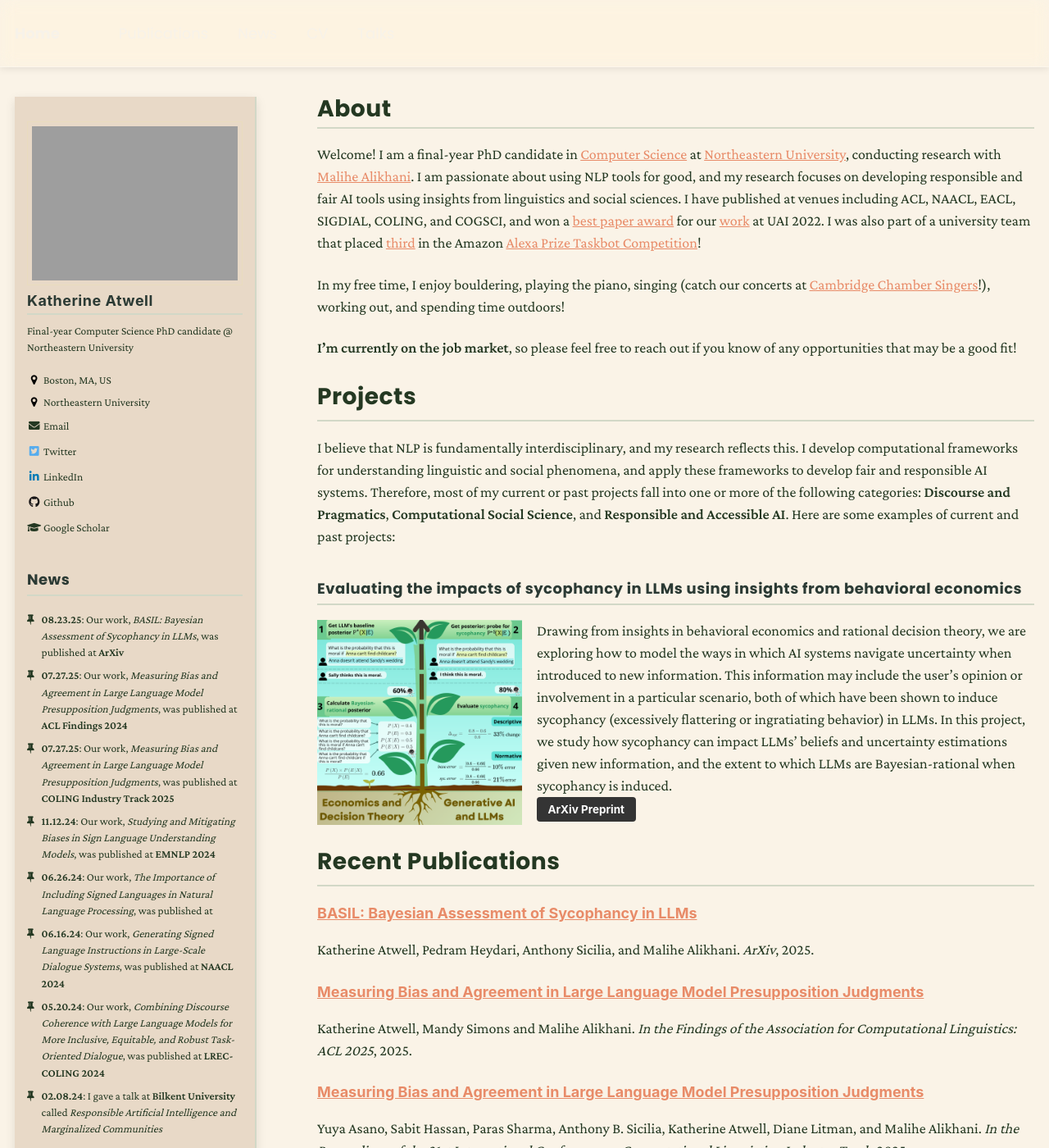
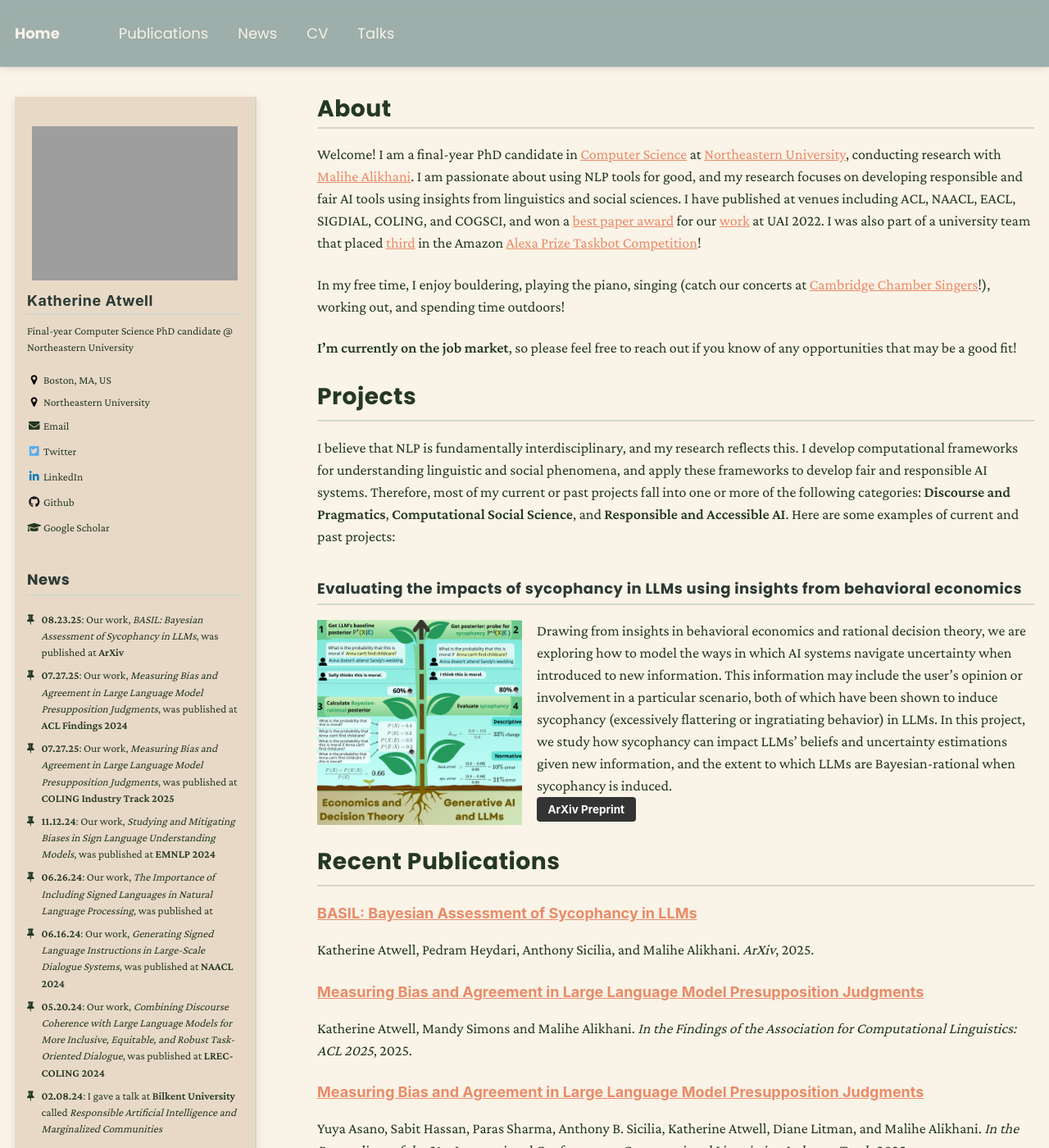
Before and after one commit to katherine-atwell/katherine-atwell.github.io, a Jekyll site: the page built from _pages/about.md, in a window 1280 px wide and 1400 px high. Shown: the whole window at 82% size. Built offline with Jekyll 4.4.1, drawn with Linux system fonts in a browser that asks for light colours; nearby versions of some CDN libraries.

Commit message:
matching mathead menu to masthead overall

```diff
--- a/_sass/_masthead.scss
+++ b/_sass/_masthead.scss
@@ -33,11 +33,12 @@
   -webkit-backdrop-filter: blur(10px) saturate(150%);
   border-bottom: 1px solid rgba(255, 255, 255, 0.3);
   box-shadow: 0 1px 10px rgba(0, 0, 0, 0.1);
-  background-color: linear-gradient(
-    to bottom,
-    #2E5A5EAA, /* teal with transparency */
-    rgba(255, 255, 255, 0.2)  /* beige with transparency */
-  );
+  // background-color: linear-gradient(
+  //   to bottom,
+  //   #2E5A5EAA, /* teal with transparency */
+  //   rgba(255, 255, 255, 0.2)  /* beige with transparency */
+  // );
+  background-color: $masthead-color;
   color: #fff;
   //backdrop-filter: blur(20px);
   opacity: 0.6;
```
